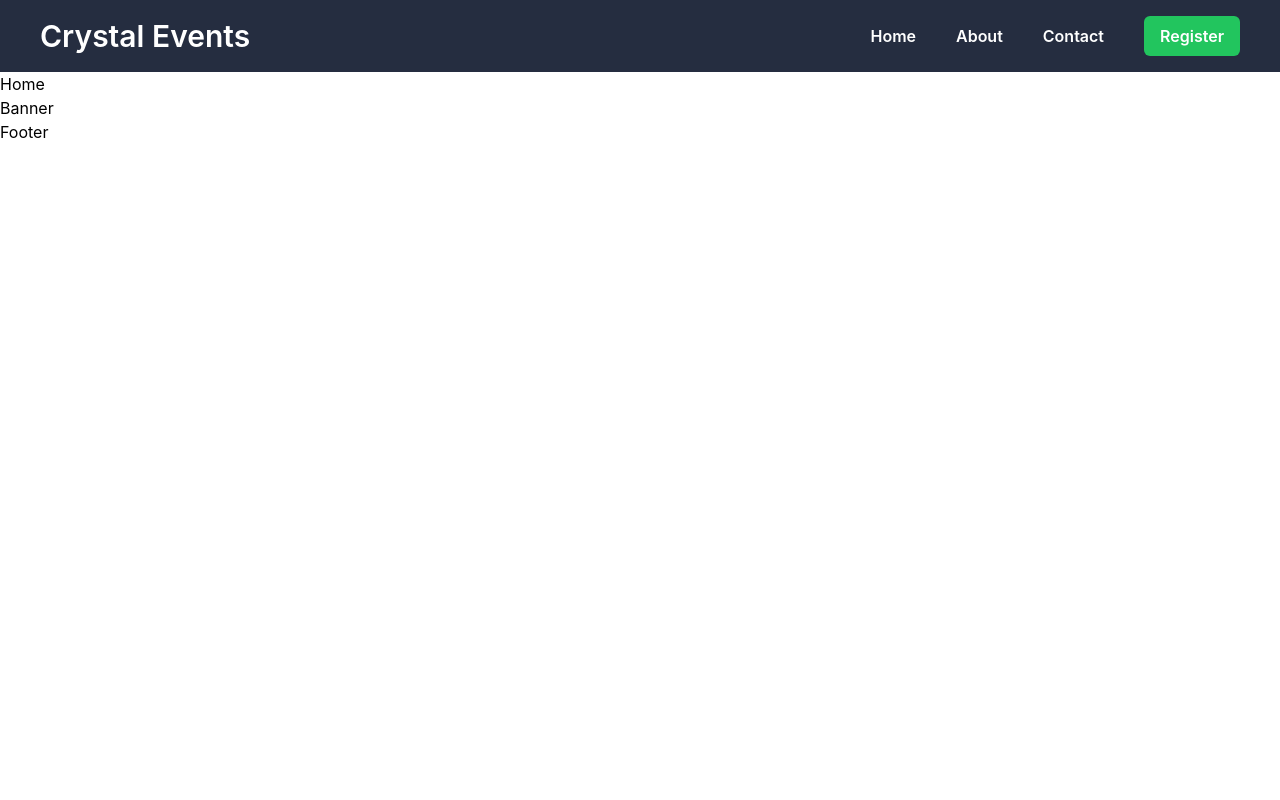
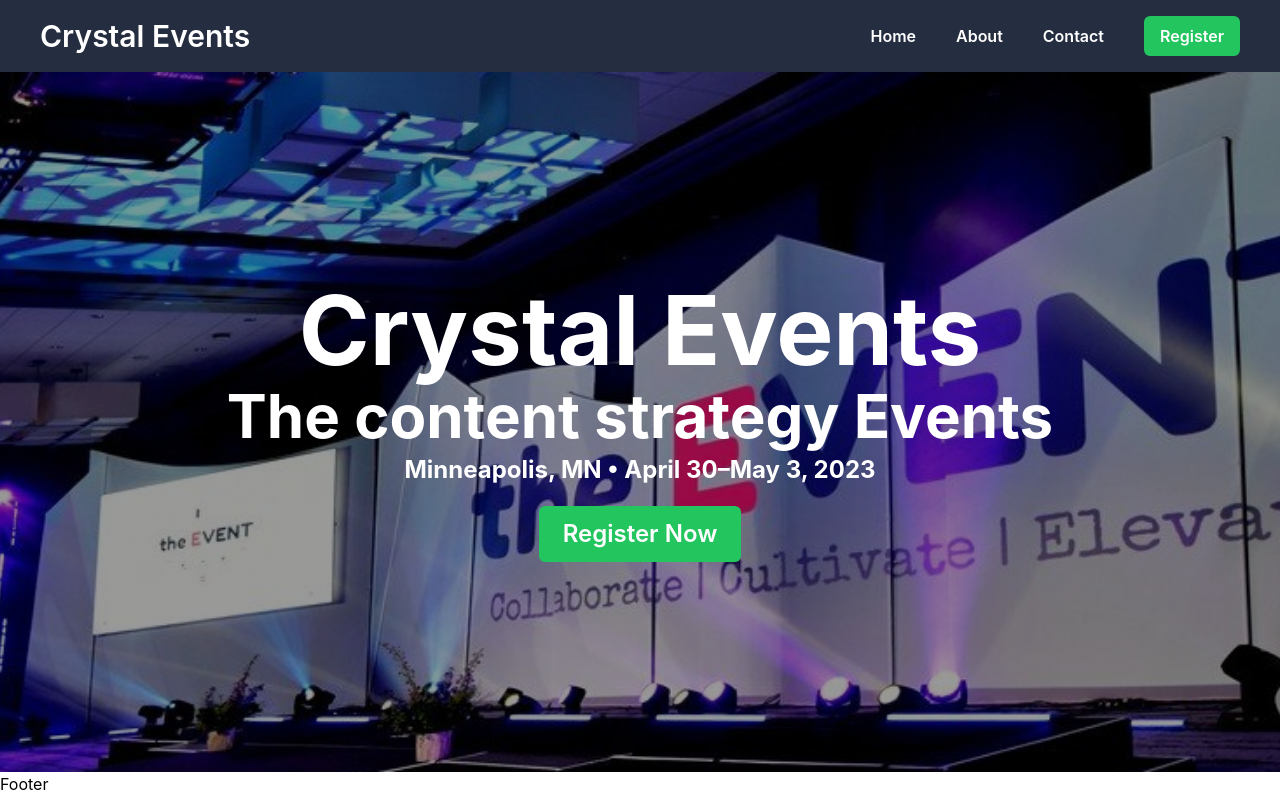
Before and after one commit to mohammedtakbir/Job-Task-Eazy-ERP-Technologies-Private-Limited, a React (Create React App) app: page / in a window 1280 px wide. Built offline with nearby package versions, Linux system fonts and the light colour scheme.

Commit message:
banner added

```diff
--- a/src/Pages/Banner/Banner.js
+++ b/src/Pages/Banner/Banner.js
@@ -1,9 +1,16 @@
 import React from 'react';
+import './banner.css';
 
 const Banner = () => {
+
     return (
-        <div>
-            <h2>Banner</h2>
+        <div className='banner flex items-center justify-center'>
+            <div className='text-center text-white'>
+                <h1 className='font-bold text-8xl'>Crystal Events</h1>
+                <h2 className='font-bold text-6xl my-2'>The content strategy Events</h2>
+                <h3 className='font-bold text-2xl mb-5'>Minneapolis, MN • April 30–May 3, 2023</h3>
+                <button className='font-semibold bg-green-500 px-6 py-3 text-2xl rounded-md hover:scale-105 duration-200 inline-block text-white'>Register Now</button>
+            </div>
         </div>
     );
 };
--- /dev/null
+++ b/src/Pages/Banner/banner.css
@@ -0,0 +1,9 @@
+.banner {
+    height: 700px;
+    width: 100%;
+    background: linear-gradient(rgba(0, 0, 0, 0.4), rgba(0, 0, 0, 0.4)),url(../../assets/banner.png);
+    background-position: center;
+    background-size: cover;
+    background-repeat: no-repeat;
+    position: relative;
+}
--- a/src/Pages/Home/Home/Home.js
+++ b/src/Pages/Home/Home/Home.js
@@ -4,7 +4,6 @@ import Banner from '../../Banner/Banner';
 const Home = () => {
     return (
         <div>
-            <h2>Home</h2>
             <Banner />
         </div>
     );
```
Also changed, not shown: src/assets/banner.png (added).
